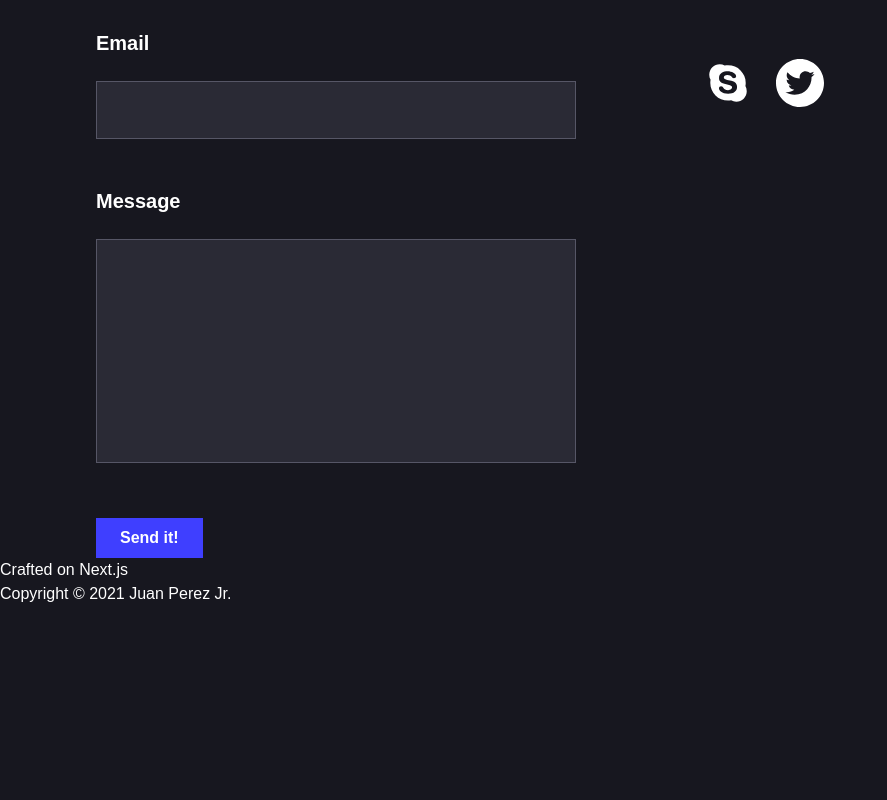
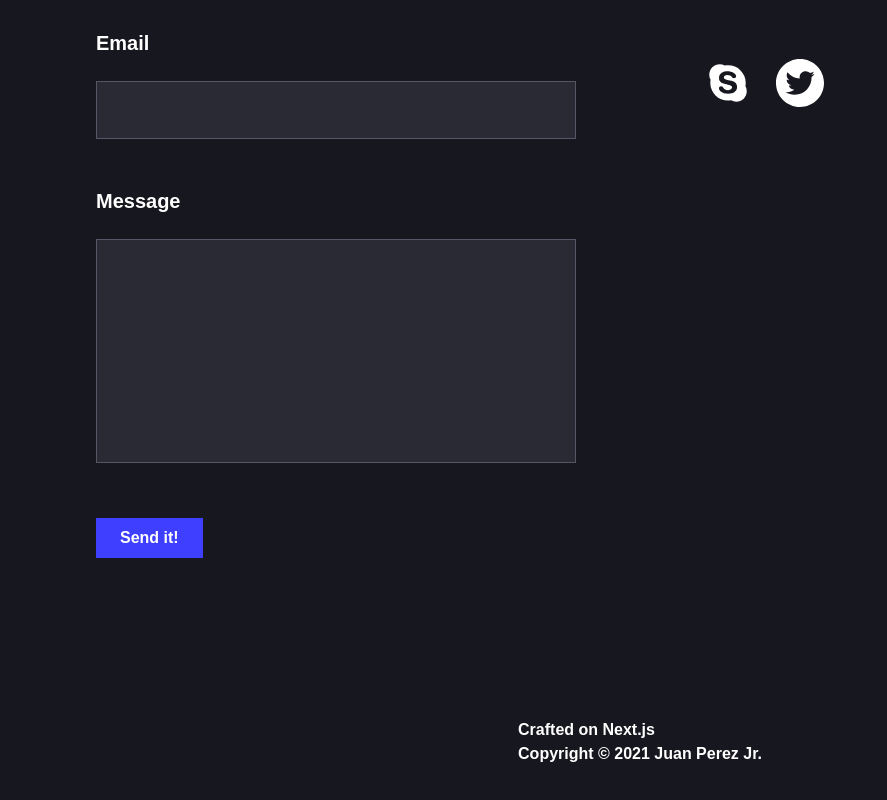
Before and after one commit to JRPerezJr/nextjs-modern-portfolio, a Next.js app: page / in a window 1280 px wide. Shown: the part 3165-3965 px from the top of the page, without its empty margins (0-887 px from the left). Before the commit the page ends 3819 px from the top, so only its background shows below. Built offline with nearby package versions, Linux system fonts and the light colour scheme.

Commit message:
added footer styles

```diff
--- a/components/footer.js
+++ b/components/footer.js
@@ -2,8 +2,8 @@
 
 const Footer = () => {
   return (
-    <footer>
-      <div className="social-footer select-none transition4">
+    <footer className="mt-40 container flex justify-center items-center">
+      <div>
         {/* <ul>
           <li>
             <a
@@ -51,8 +51,8 @@ const Footer = () => {
             </a>
           </li>
         </ul> */}
-        <p className="copyright">Crafted on Next.js</p>
-        <p className="copyright">Copyright © 2021 Juan Perez Jr.</p>
+        <p className="font-bold">Crafted on Next.js</p>
+        <p className="font-bold">Copyright © 2021 Juan Perez Jr.</p>
       </div>
     </footer>
   );
```
